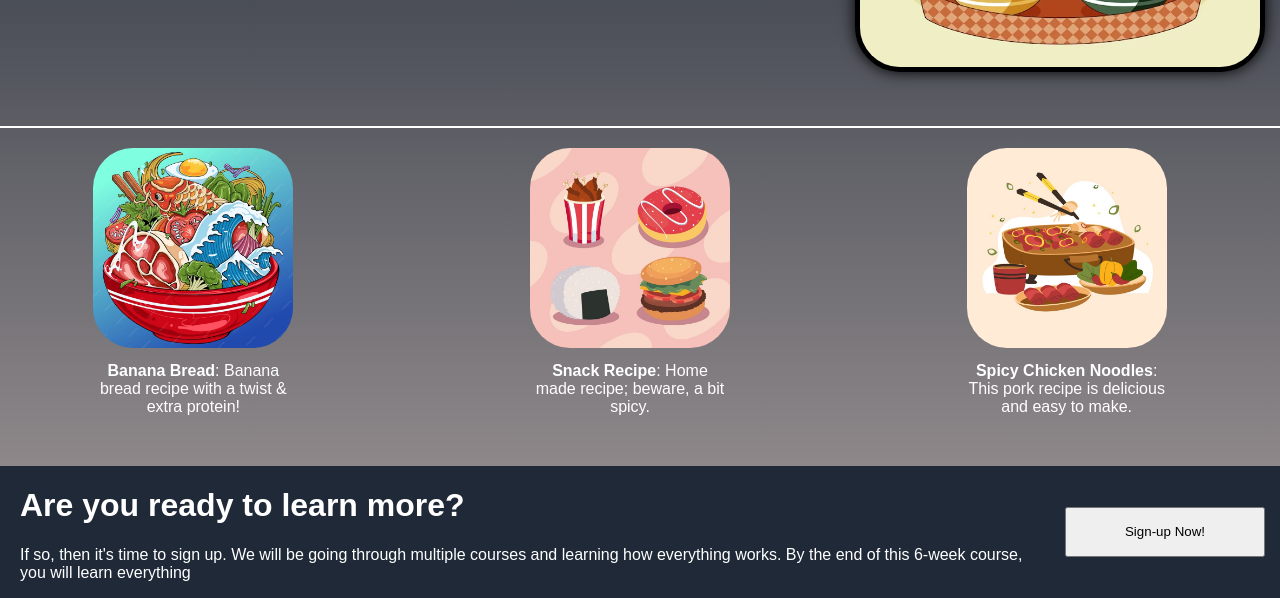
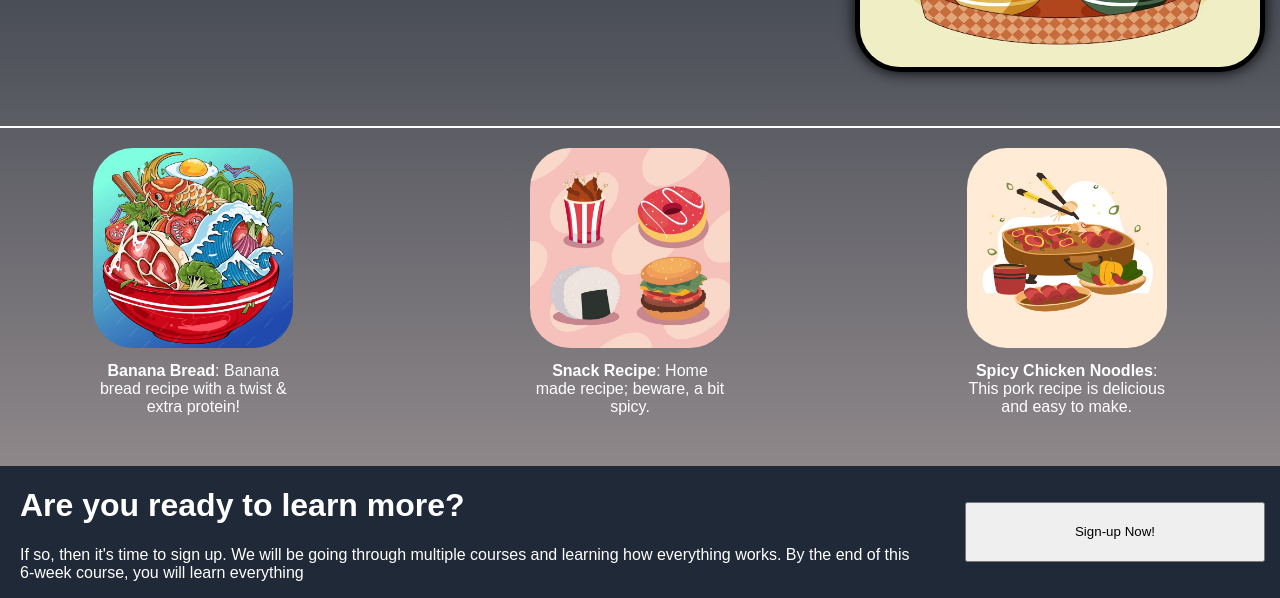
Before and after one commit to kbeqiri14/odin-recipes, a plain HTML site: page index.html in a window 1280 px wide. Shown: the part 295-893 px from the top of the page. Drawn offline with Linux system fonts and the light colour scheme.

Commit message:
stylistic changes

```diff
--- a/css/index.css
+++ b/css/index.css
@@ -106,8 +106,16 @@ body {
     color: white;
 }
 
+.container_4_left h1{
+    color: white;
+}
+
+.container_4_left p{
+    color: white;
+}
+
 .container_4_right button{
-    width: 200px;
-    height: 50px;
+    width: 300px;
+    height: 60px;
     margin: 0px 15px 0px 0px;
 }
```
